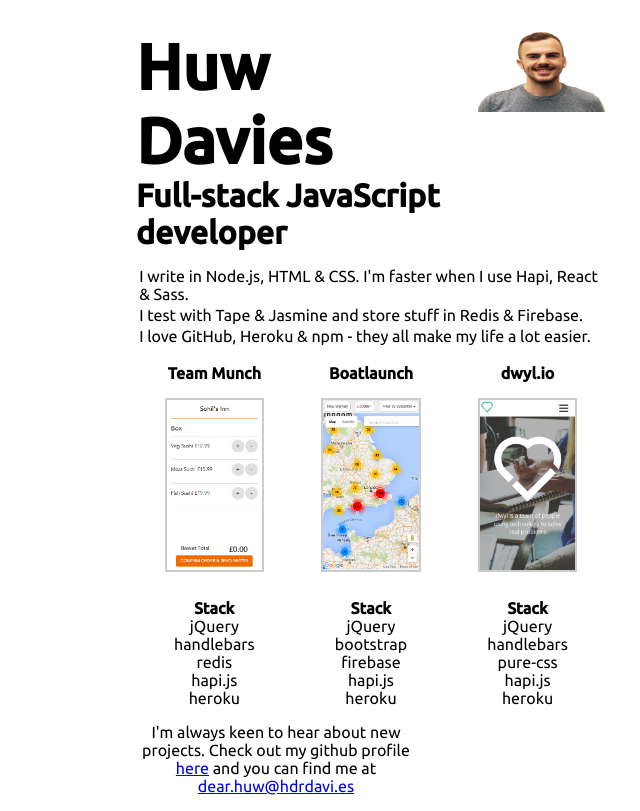
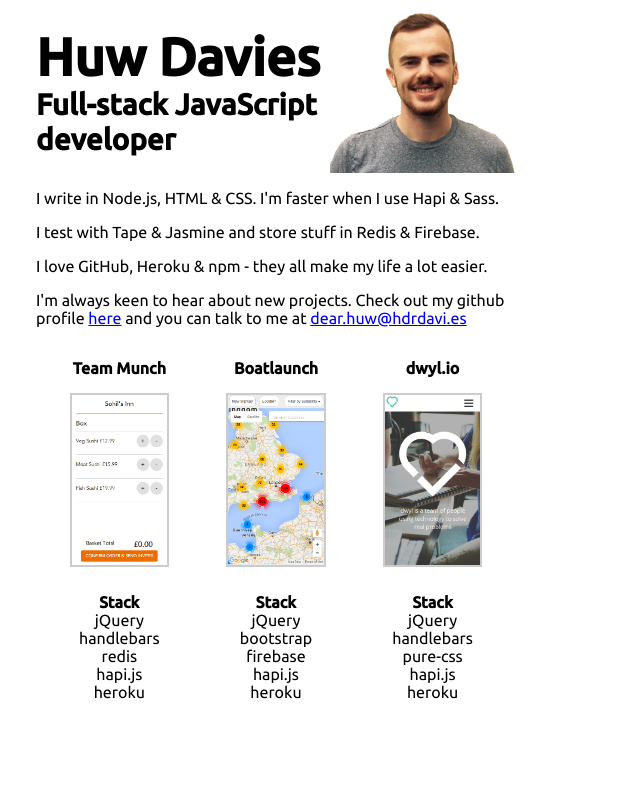
Before and after one commit to hdrdavies/mysite, a plain HTML site: page index.html in a window 1280 px wide. Shown: the whole page, without its empty margins (364-1004 px from the left). Drawn offline with Linux system fonts and the light colour scheme.

Commit message:
final tidy up

```diff
--- a/index.css
+++ b/index.css
@@ -1,7 +1,7 @@
 body {
   background-color: white;
   margin: 0 auto;
-  width:  280px;;
+  width:  280px;
 }
 
 h1, h2, h3, h4, p, ul {
@@ -52,10 +52,6 @@
   clear: both;
 }
 
-.sm-hide {
-  display: none;
-}
-
 /*===============
 PROJECT SECTION
 ===============*/
@@ -84,36 +80,37 @@
 
 @media (min-width:480px) {
 
+  body {
+    width: 480px;
+  }
+
   h1, h2, h3, h4, p, ul {
     font-size: 1em;
   }
   h1 {
-      font-size: 4em;
+    font-size: 3.3em;
+  }
+  .col-1-3 {
+    width: 33.33%;
+    float: left;
   }
   .heading {
     margin: 0 auto;
-    width: 470px;
   }
     .heading-title h1 {
-      margin: 2vh 8rem 0 0;
+      margin: 0.9rem 0 0 0;
       float: left;
     }
     h3.heading-tagline {
-      font-size: 2em;
+      font-size: 1.85em;
       margin: 0 8rem 0 0;
     }
     .heading-title img {
-      width: 8rem;
-      position: absolute;
-      right: 0;
-      top: 2rem;
+      max-height: 10em;
     }
     .heading-content {
       margin-top: 1em;
     }
-      .heading-content p {
-        margin: 0.2em;
-      }
   .projects {
     overflow: hidden;
     margin: 0 auto;
@@ -129,22 +126,7 @@
       .project img {
         max-height: 170px;
       }
-  .contact.sm-hide p {
-    text-align: center;
+  .md-hide {
+    display: none;
   }
 }
-
-@media (min-width:1025px) {
-
-  .col-1-3 {
-    width: 33.33%;
-    float: left;
-  }
-  .sm-hide {
-    display: block;
-  }
-  .lg-hide {
-    display: none;
-  }
-
-}
--- a/index.html
+++ b/index.html
@@ -12,22 +12,22 @@
       <div class="heading">
 
         <div class="heading-title">
-          <h1>Huw Davies</h1><img src="img/huw.png" alt="">
+          <h1>Huw Davies</h1><a href="https://github.com/hdrdavies"><img src="img/huw.png" alt=""></a>
           <h3 class="heading-tagline">Full-stack JavaScript developer</h3>
         </div>
         <div class="heading-content">
-          <p>I write in Node.js, HTML &amp; CSS. I'm faster when I use Hapi, React &amp; Sass.</p>
+          <p>I write in Node.js, HTML &amp; CSS. I'm faster when I use Hapi &amp; Sass.</p>
           <p>I test with Tape &amp; Jasmine and store stuff in Redis &amp; Firebase.</p>
           <p>I love GitHub, Heroku &amp; npm - they all make my life a lot easier.</p>
         </div>
        </div>
 
        <div class="contact lg-hide">
-         <p>I'm always keen to hear about new projects. Check out my github profile <a href="https://github.com/hdrdavies">here</a> and you can find me at <a href="mailto:dear.huw@hdrdavi.es">dear.huw@hdrdavi.es</a></p>
+         <p>I'm always keen to hear about new projects. Check out my github profile <a href="https://github.com/hdrdavies">here</a> and you can talk to me at <a href="mailto:dear.huw@hdrdavi.es">dear.huw@hdrdavi.es</a></p>
        </div>
 
       <div class="projects">
-        <h2 class="projects-title lg-hide">Applications I've built</h2>
+        <h2 class="projects-title md-hide">Projects</h2>
 
         <div class="project col-1-3">
 
@@ -76,10 +76,6 @@
 
       </div>
 
-      <div class="contact sm-hide">
-        <p>I'm always keen to hear about new projects. Check out my github profile <a href="https://github.com/hdrdavies">here</a> and you can find me at <a href="mailto:dear.huw@hdrdavi.es">dear.huw@hdrdavi.es</a></p>
-      </div>
-
     </div>
   </body>
 </html>
```
